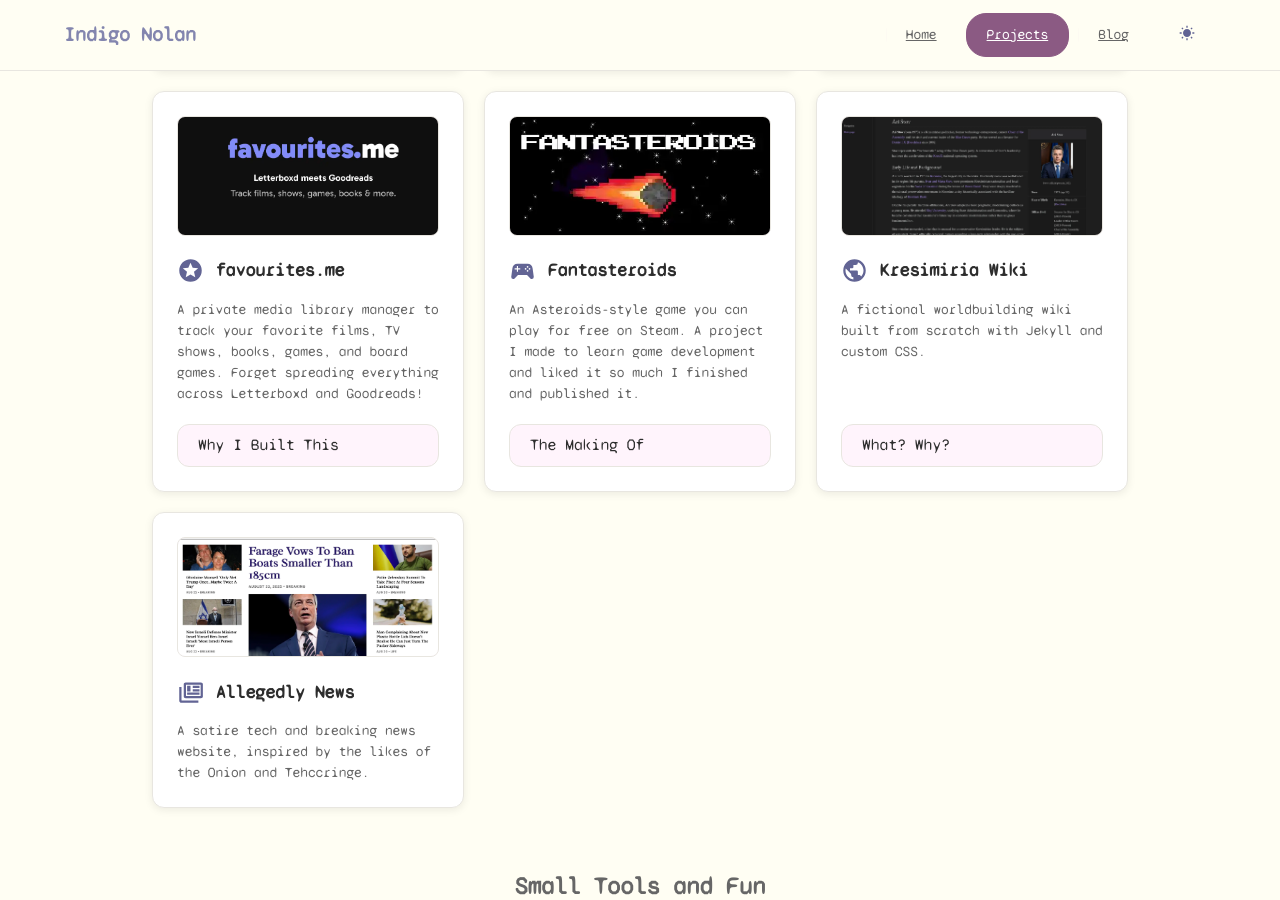
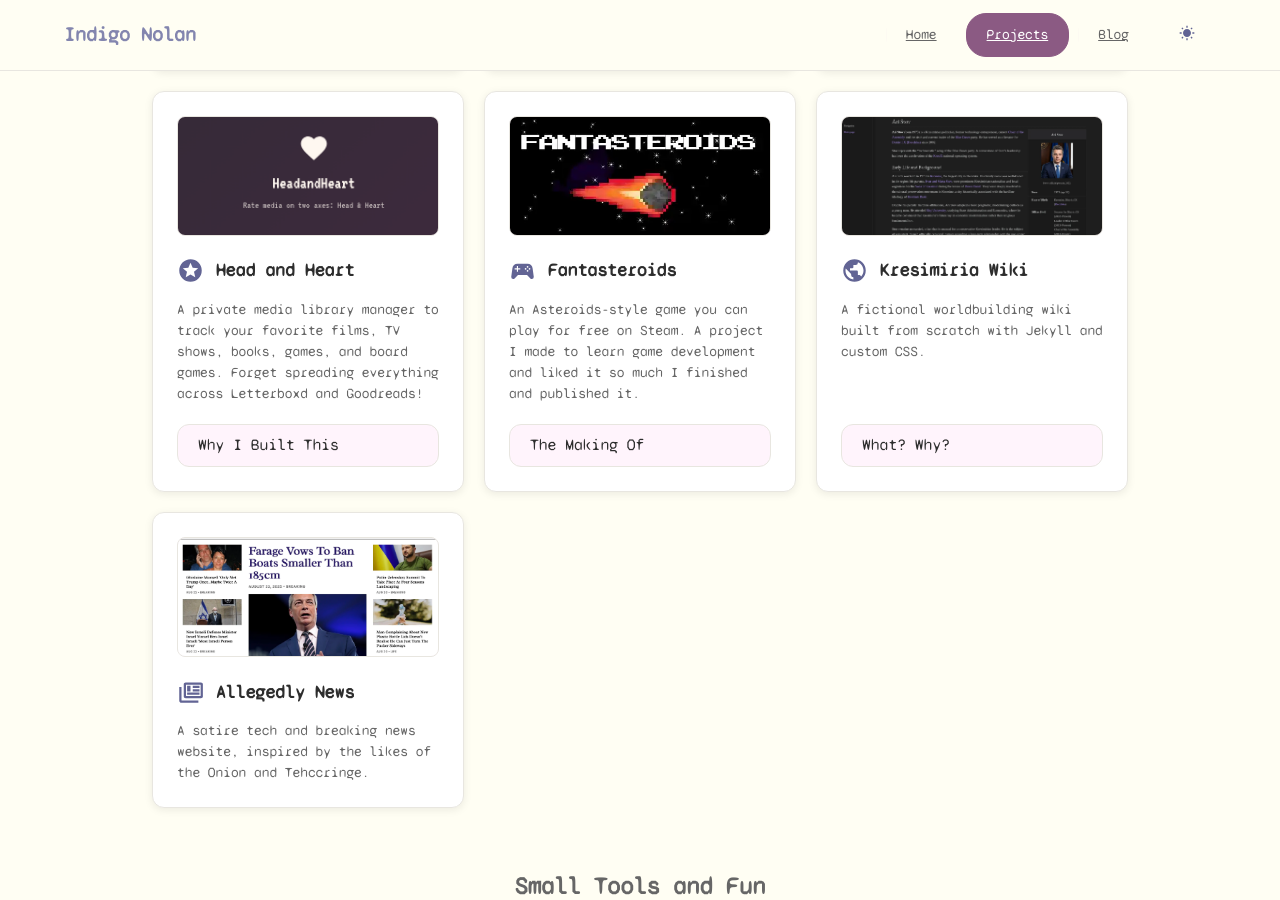
Before and after one commit to Lem0naise/website, a Jekyll site: the page portfolio/index.html, which Jekyll copies as it is, in a window 1280 px wide and 900 px high, scrolled down 819 px. Built offline with Jekyll 4.4.1, drawn with Linux system fonts in a browser that asks for light colours.

Commit message:
head and heart

```diff
--- a/portfolio/index.html
+++ b/portfolio/index.html
@@ -204,16 +204,16 @@
 
 
 					<article class="project-item">
-						<a href="https://favourites.me" target="_blank" rel="noopener" class="project-item-link"
+						<a href="https://headandheart.app" target="_blank" rel="noopener" class="project-item-link"
 							itemscope itemtype="https://schema.org/WebSite">
-							<img src="/blog/whyibuilt/imgs/favouritesme.webp" alt="favourites.me screenshot"
+							<img src="/assets/imgs/headandheart.png" alt="favourites screenshot"
 								class="project-image">
 							<h4 itemprop="name">
 								<svg class='project-icon' xmlns="http://www.w3.org/2000/svg" viewBox="0 0 24 24">
 									<path
 										d="M16.23,18L12,15.45L7.77,18L8.89,13.19L5.16,9.96L10.08,9.54L12,5L13.92,9.53L18.84,9.95L15.11,13.18L16.23,18M12,2C6.47,2 2,6.5 2,12A10,10 0 0,0 12,22A10,10 0 0,0 22,12A10,10 0 0,0 12,2Z" />
 								</svg>
-								favourites.me
+								Head and Heart
 							</h4>
 							<p itemprop="description">A private media library manager to track your favorite films, TV
 								shows, books, games, and board games. Forget spreading everything across Letterboxd and
```
Also changed, not shown: assets/imgs/2026-0201-183113.png (deleted), assets/imgs/headandheart.png (added).
